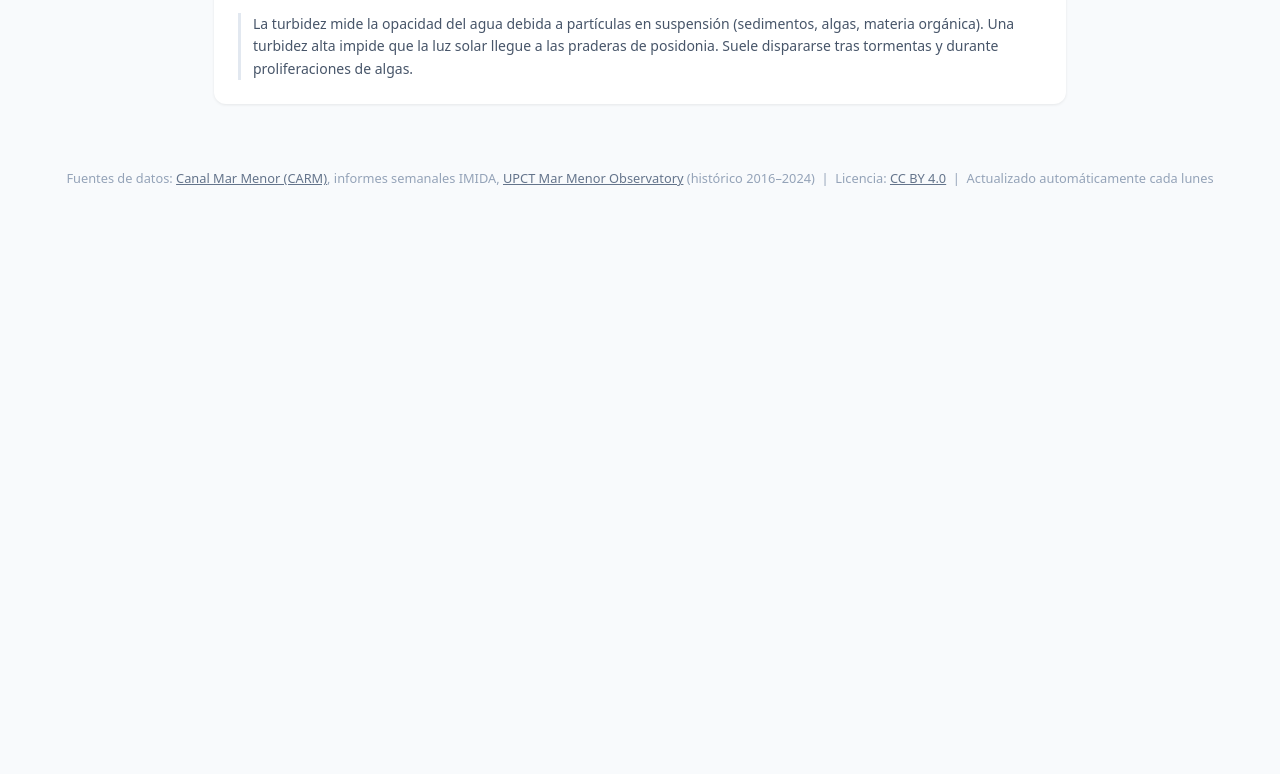
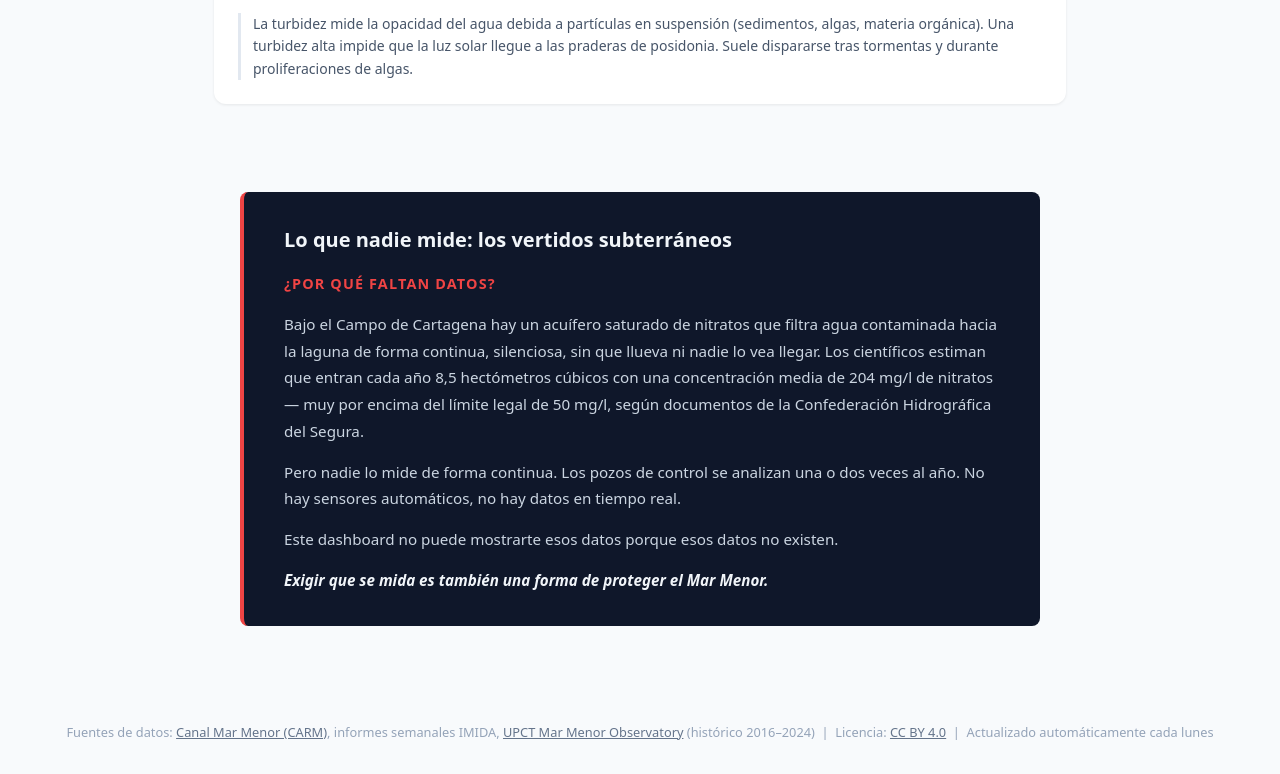
Before and after one commit to NataliaPmd/mar_menor_status, a plain HTML site: page index.html in a window 1280 px wide. Shown: the part 5235-6009 px from the top of the page. Before the commit the page ends 5456 px from the top, so only its background shows below. Drawn offline with nearby package versions, Linux system fonts and the light colour scheme.

Commit message:
feat: add unmeasured section with relevant data

```diff
--- a/css/styles.css
+++ b/css/styles.css
@@ -176,6 +176,42 @@ main {
 .lang-btn:hover { background: #1e293b; color: #e2e8f0; }
 .lang-btn.active { background: #38bdf8; color: #0f172a; border-color: #38bdf8; }
 
+/* ── Unmeasured section ── */
+.unmeasured-section {
+  max-width: 800px;
+  margin: 3rem auto 2rem;
+  padding: 2rem 2.5rem;
+  background: #0f172a;
+  border-left: 4px solid #ef4444;
+  border-radius: 8px;
+  color: #cbd5e1;
+}
+.unmeasured-section h2 {
+  font-size: 1.25rem;
+  font-weight: 700;
+  color: #f1f5f9;
+  margin-bottom: 1rem;
+}
+.unmeasured-section h3 {
+  font-size: 0.9rem;
+  font-weight: 600;
+  text-transform: uppercase;
+  letter-spacing: 0.08em;
+  color: #ef4444;
+  margin-bottom: 1rem;
+}
+.unmeasured-section p {
+  font-size: 0.95rem;
+  line-height: 1.75;
+  margin-bottom: 0.9rem;
+}
+.unmeasured-section p:last-child { margin-bottom: 0; }
+.unmeasured-call-to-action {
+  font-weight: 600;
+  color: #f1f5f9;
+  font-style: italic;
+}
+
 footer {
   text-align: center;
   padding: 2rem 1.5rem;
--- a/index.html
+++ b/index.html
@@ -97,6 +97,14 @@
        (sedimentos, algas, materia orgánica). Una turbidez alta impide que la luz solar llegue a
        las praderas de posidonia. Suele dispararse tras tormentas y durante proliferaciones de algas.</p>
   </div>
+  <section class="unmeasured-section">
+    <h2 data-i18n="unmeasuredTitle">Lo que nadie mide: los vertidos subterráneos</h2>
+    <h3 data-i18n="unmeasuredSubtitle">¿Por qué faltan datos?</h3>
+    <p data-i18n="unmeasuredP1">Bajo el Campo de Cartagena hay un acuífero saturado de nitratos que filtra agua contaminada hacia la laguna de forma continua, silenciosa, sin que llueva ni nadie lo vea llegar. Los científicos estiman que entran cada año 8,5 hectómetros cúbicos con una concentración media de 204 mg/l de nitratos — muy por encima del límite legal de 50 mg/l, según documentos de la Confederación Hidrográfica del Segura.</p>
+    <p data-i18n="unmeasuredP2">Pero nadie lo mide de forma continua. Los pozos de control se analizan una o dos veces al año. No hay sensores automáticos, no hay datos en tiempo real.</p>
+    <p data-i18n="unmeasuredP3">Este dashboard no puede mostrarte esos datos porque esos datos no existen.</p>
+    <p class="unmeasured-call-to-action" data-i18n="unmeasuredCta">Exigir que se mida es también una forma de proteger el Mar Menor.</p>
+  </section>
 </main>
 
 <footer>
--- a/js/translations.js
+++ b/js/translations.js
@@ -53,11 +53,17 @@ const T = {
     tempDesc:      'Water temperature drives much of the lagoon\'s biology. High summer temperatures accelerate algae growth and reduce the amount of oxygen the water can hold, increasing the risk of hypoxia events in August–September.',
     salDesc:       'Mar Menor is naturally hypersaline — saltier than the open Mediterranean. Salinity reflects the balance between evaporation, rainfall, and exchanges with the sea through the Encañizadas channels. Sharp drops after heavy rain can stress marine life.',
     turbDesc:      'Turbidity measures how cloudy the water is due to suspended particles (sediment, algae, organic matter). High turbidity blocks sunlight from reaching seagrass meadows. It often spikes after storms and during algae blooms.',
-    footerSources: 'Data sources:',
-    footerImida:   'IMIDA weekly reports',
-    footerUpct:    'historical 2016–2024',
-    footerLicense: 'License:',
-    footerAuto:    'Updated automatically every Monday',
+    footerSources:      'Data sources:',
+    footerImida:        'IMIDA weekly reports',
+    footerUpct:         'historical 2016–2024',
+    footerLicense:      'License:',
+    footerAuto:         'Updated automatically every Monday',
+    unmeasuredTitle:    'What nobody measures: underground discharges',
+    unmeasuredSubtitle: 'Why is the data missing?',
+    unmeasuredP1:       'Beneath the Campo de Cartagena lies an aquifer saturated with nitrates that continuously filters contaminated water into the lagoon — silently, without rain, without anyone seeing it arrive. Scientists estimate that 8.5 cubic hectometres enter every year at an average concentration of 204 mg/l of nitrates — well above the legal limit of 50 mg/l, according to documents from the Confederación Hidrográfica del Segura.',
+    unmeasuredP2:       'Yet nobody measures this continuously. Control wells are sampled once or twice a year. There are no automatic sensors, no real-time data.',
+    unmeasuredP3:       'This dashboard cannot show you that data because that data does not exist.',
+    unmeasuredCta:      'Demanding that it be measured is also a way of protecting Mar Menor.',
   },
   es: {
     h1:            '<span>Estado</span> del Mar Menor',
@@ -109,10 +115,16 @@ const T = {
     tempDesc:      'La temperatura del agua impulsa gran parte de la biología de la laguna. Las altas temperaturas estivales aceleran el crecimiento de algas y reducen el oxígeno que el agua puede retener, aumentando el riesgo de episodios de hipoxia en agosto-septiembre.',
     salDesc:       'El Mar Menor es naturalmente hipersalino, más salado que el Mediterráneo abierto. La salinidad refleja el equilibrio entre evaporación, lluvia e intercambios con el mar a través de las Encañizadas. Bajadas bruscas tras lluvias intensas pueden estresar la vida marina.',
     turbDesc:      'La turbidez mide la opacidad del agua debida a partículas en suspensión (sedimentos, algas, materia orgánica). Una turbidez alta impide que la luz solar llegue a las praderas de posidonia. Suele dispararse tras tormentas y durante proliferaciones de algas.',
-    footerSources: 'Fuentes de datos:',
-    footerImida:   'informes semanales IMIDA',
-    footerUpct:    'histórico 2016–2024',
-    footerLicense: 'Licencia:',
-    footerAuto:    'Actualizado automáticamente cada lunes',
+    footerSources:      'Fuentes de datos:',
+    footerImida:        'informes semanales IMIDA',
+    footerUpct:         'histórico 2016–2024',
+    footerLicense:      'Licencia:',
+    footerAuto:         'Actualizado automáticamente cada lunes',
+    unmeasuredTitle:    'Lo que nadie mide: los vertidos subterráneos',
+    unmeasuredSubtitle: '¿Por qué faltan datos?',
+    unmeasuredP1:       'Bajo el Campo de Cartagena hay un acuífero saturado de nitratos que filtra agua contaminada hacia la laguna de forma continua, silenciosa, sin que llueva ni nadie lo vea llegar. Los científicos estiman que entran cada año 8,5 hectómetros cúbicos con una concentración media de 204 mg/l de nitratos — muy por encima del límite legal de 50 mg/l, según documentos de la Confederación Hidrográfica del Segura.',
+    unmeasuredP2:       'Pero nadie lo mide de forma continua. Los pozos de control se analizan una o dos veces al año. No hay sensores automáticos, no hay datos en tiempo real.',
+    unmeasuredP3:       'Este dashboard no puede mostrarte esos datos porque esos datos no existen.',
+    unmeasuredCta:      'Exigir que se mida es también una forma de proteger el Mar Menor.',
   },
 };
```
